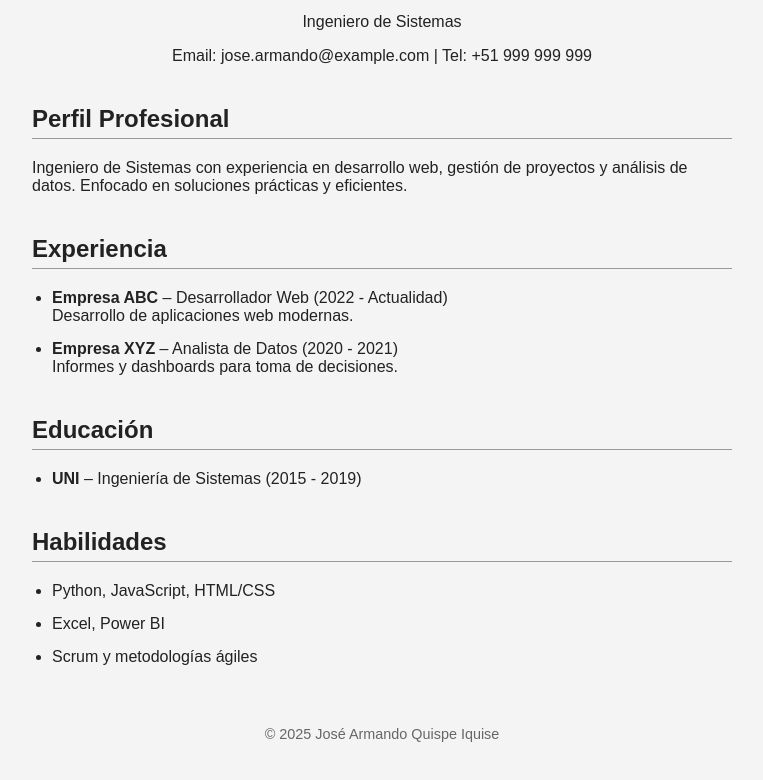
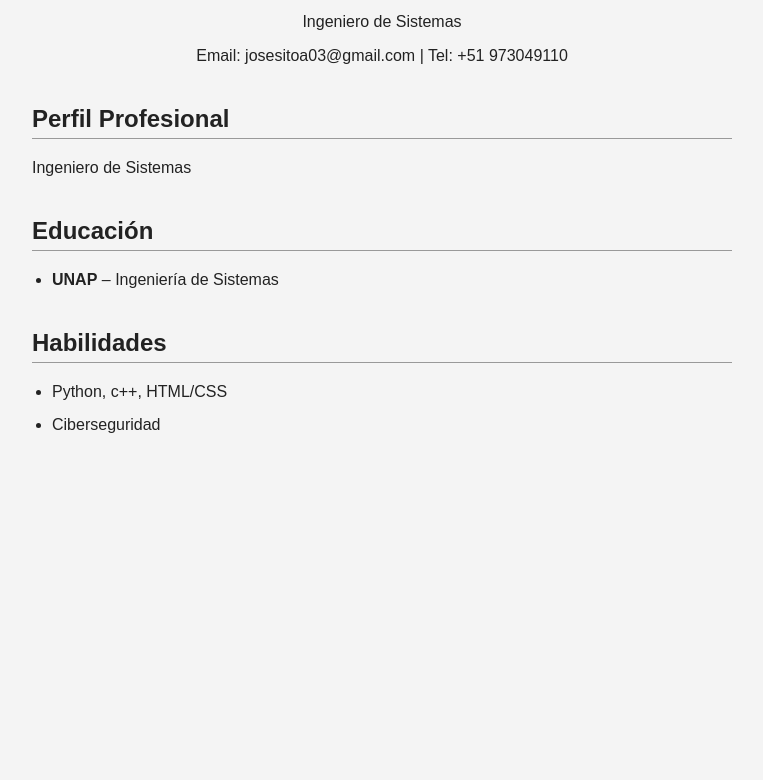
Before and after one commit to Jose-ops789/mi-cv-n, a plain HTML site: page index.html in a window 1280 px wide. Shown: the part 60-840 px from the top of the page, without its empty margins (258-1021 px from the left). After the commit the page ends 800 px from the top, so only its background shows below. Drawn offline with Linux system fonts and the light colour scheme.

Commit message:
Update index.html

```diff
--- a/index.html
+++ b/index.html
@@ -11,41 +11,28 @@
   <header>
     <h1>José Armando Quispe Iquise</h1>
     <p>Ingeniero de Sistemas</p>
-    <p>Email: jose.armando@example.com | Tel: +51 999 999 999</p>
+    <p>Email: josesitoa03@gmail.com | Tel: +51 973049110</p>
   </header>
 
   <section>
     <h2>Perfil Profesional</h2>
-    <p>Ingeniero de Sistemas con experiencia en desarrollo web, gestión de proyectos y análisis de datos. Enfocado en soluciones prácticas y eficientes.</p>
+    <p>Ingeniero de Sistemas</p>
   </section>
-
-  <section>
-    <h2>Experiencia</h2>
-    <ul>
-      <li><strong>Empresa ABC</strong> – Desarrollador Web (2022 - Actualidad)<br>Desarrollo de aplicaciones web modernas.</li>
-      <li><strong>Empresa XYZ</strong> – Analista de Datos (2020 - 2021)<br>Informes y dashboards para toma de decisiones.</li>
-    </ul>
-  </section>
-
   <section>
     <h2>Educación</h2>
     <ul>
-      <li><strong>UNI</strong> – Ingeniería de Sistemas (2015 - 2019)</li>
+      <li><strong>UNAP</strong> – Ingeniería de Sistemas </li>
     </ul>
   </section>
 
   <section>
     <h2>Habilidades</h2>
     <ul>
-      <li>Python, JavaScript, HTML/CSS</li>
-      <li>Excel, Power BI</li>
-      <li>Scrum y metodologías ágiles</li>
+      <li>Python, c++, HTML/CSS</li>
+      <li>Ciberseguridad</li>
+
     </ul>
   </section>
 
-  <footer>
-    <p>© 2025 José Armando Quispe Iquise</p>
-  </footer>
-
 </body>
 </html>
```
